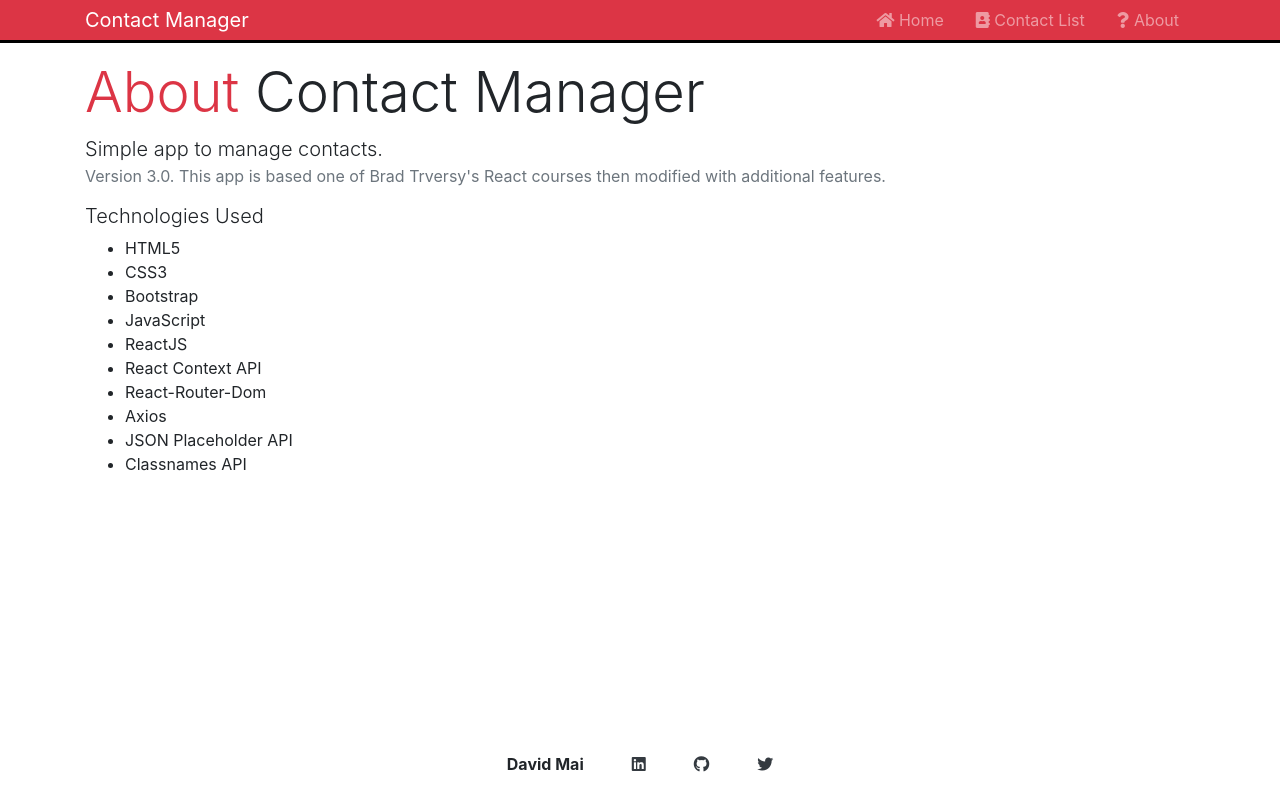
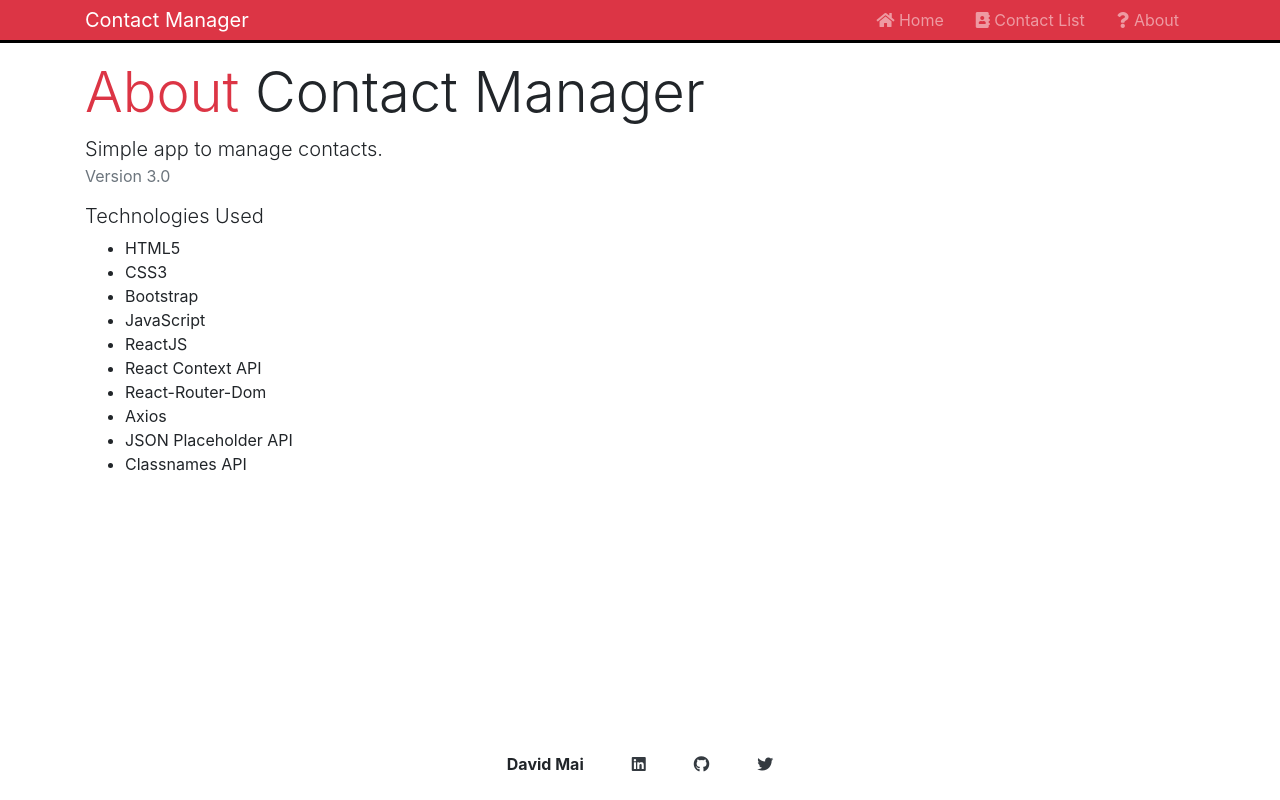
Before and after one commit to DMai90/contact-manager-v3, a React (Create React App) app: page /about in a window 1280 px wide. Built offline with nearby package versions, Linux system fonts and the light colour scheme; no server answers.

Commit message:
Minor edit

```diff
--- a/src/components/pages/About.js
+++ b/src/components/pages/About.js
@@ -8,10 +8,7 @@ const About = () => {
         <span className="text-danger">About </span>Contact Manager
       </h1>
       <p className="lead mb-0">Simple app to manage contacts.</p>
-      <p className="text-secondary">
-        Version 3.0. This app is based one of Brad Trversy's React courses then
-        modified with additional features.
-      </p>
+      <p className="text-secondary">Version 3.0</p>
       <h3 className="lead">Technologies Used</h3>
       <ul>
         <li>HTML5</li>
```
